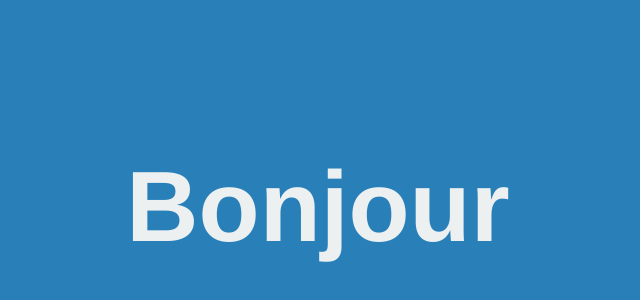
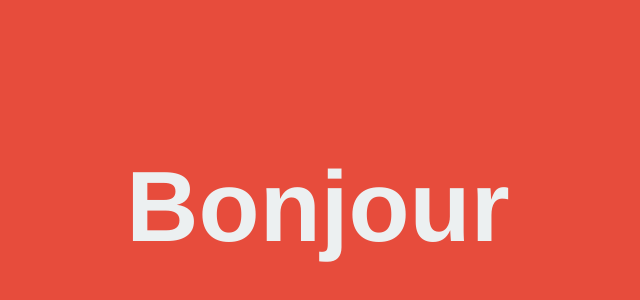
Before and after one commit to JibiDev/hello, a plain HTML site: page index.html in a window 1280 px wide. Shown: the part 238-538 px from the top of the page, without its empty margins (330-970 px from the left). Drawn offline with Linux system fonts and the light colour scheme.

Commit message:
change --> red-bg

```diff
--- a/index.html
+++ b/index.html
@@ -6,7 +6,7 @@
 
 		body{
 			color: #ecf0f1;
-			background-color: #2980b9;
+			background-color: #e74c3c;
 		}
 		h1 {
 			position: absolute;
```
